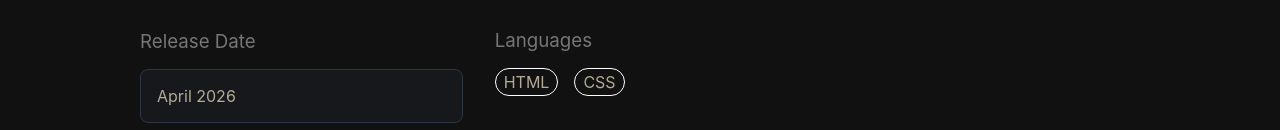
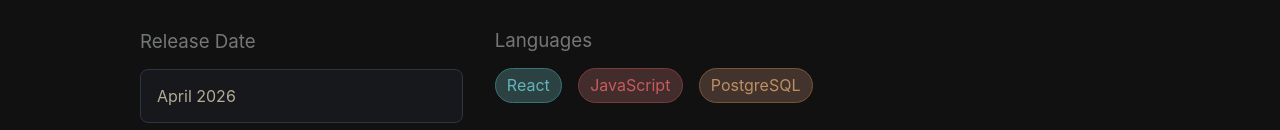
Before and after one commit to aubreymae/swe-portfolio, a React (Create React App) app: page /works in a window 1280 px wide. Shown: the part 445-575 px from the top of the page. Built offline with nearby package versions, Linux system fonts and the light colour scheme; a web font is replaced by a local one.

Commit message:
Added color-coding for languages section in selected works

```diff
--- /dev/null
+++ b/src/data/languages.ts
@@ -0,0 +1,76 @@
+export type LanguageKey =
+  | "html"
+  | "css"
+  | "javascript"
+  | "typescript"
+  | "react"
+  | "postgresql"
+  | "express api";
+
+type LanguageStyle = {
+  label: string;
+  colors: {
+    bg: string;
+    border: string;
+    text: string;
+  };
+};
+
+export const LANGUAGE_MAP: Record<LanguageKey, LanguageStyle> = {
+  html: {
+    label: "HTML",
+    colors: {
+      bg: "#2C4233",
+      border: "#31672E",
+      text: "#75B68A",
+    },
+  },
+  css: {
+    label: "CSS",
+    colors: {
+      bg: "#42422C",
+      border: "#73732F",
+      text: "#B2B647",
+    },
+  },
+  javascript: {
+    label: "JavaScript",
+    colors: {
+      bg: "#422C2C",
+      border: "#7D3939",
+      text: "#C85B5B",
+    },
+  },
+  typescript: {
+    label: "TypeScript",
+    colors: {
+      bg: "#3F2C42",
+      border: "#6E3777",
+      text: "#B163BD",
+    },
+  },
+  react: {
+    label: "React",
+    colors: {
+      bg: "#2C4142",
+      border: "#377477",
+      text: "#63B3BD",
+    },
+  },
+  postgresql: {
+    label: "PostgreSQL",
+    colors: {
+      bg: "#42342C",
+      border: "#775537",
+      text: "#BD8F63",
+    },
+  },
+  "express api": {
+    label: "Express API",
+    colors: {
+      bg: "#2c4241",
+      border: "#377777",
+      text: "#63b8bd",
+    },
+  },
+};
--- a/src/data/selected-works.ts
+++ b/src/data/selected-works.ts
@@ -1,3 +1,5 @@
+import type { LanguageKey } from "./languages";
+
 export type Work = {
   id: string;
   title: string;
@@ -5,7 +7,7 @@
   description: string;
   image: string;
   repo_url: string;
-  languages: string[];
+  languages: LanguageKey[];
   challenges: string;
   outcomes: string;
 };
@@ -19,7 +21,7 @@
       "Lorem ipsum dolor sit amet, consectetur adipiscing elit, sed do eiusmod tempor incididunt ut labore et dolore magna aliqua.",
     image: "..",
     repo_url: "..",
-    languages: ["HTML", "CSS"],
+    languages: ["react", "javascript", "postgresql"],
     challenges:
       "Lorem ipsum dolor sit amet, consectetur adipiscing elit, sed do eiusmod tempor incididunt ut labore et dolore magna aliqua.",
     outcomes:
@@ -33,7 +35,7 @@
       "Lorem ipsum dolor sit amet, consectetur adipiscing elit, sed do eiusmod tempor incididunt ut labore et dolore magna aliqua.",
     image: "..",
     repo_url: "..",
-    languages: ["HTML", "CSS"],
+    languages: ["html", "css", "javascript", "express api"],
     challenges:
       "Lorem ipsum dolor sit amet, consectetur adipiscing elit, sed do eiusmod tempor incididunt ut labore et dolore magna aliqua.",
     outcomes:
--- a/src/index.css
+++ b/src/index.css
@@ -27,6 +27,7 @@
 
   --btn-padding-xs: 3px 5px;
   --btn-padding-sm: 0.2em 0.5em;
+  --btn-padding-md: 0.4em 0.7em;
 
   --border-radius-sm: 8px;
 }
--- a/src/pages/Works/WorksView.css
+++ b/src/pages/Works/WorksView.css
@@ -14,16 +14,11 @@
 }
 
 /* Programming Languages */
-.language-container {
+.language-container ul {
   display: flex;
   flex-direction: row;
   gap: var(--gap-sm);
-}
-
-.lang-bubble {
-  padding: var(--btn-padding-sm);
-  border: solid 1px white;
-  border-radius: 50vh;
+  list-style-type: none;
 }
 
 /* Mobile Responsiveness */
--- a/src/pages/Works/WorksView.tsx
+++ b/src/pages/Works/WorksView.tsx
@@ -3,6 +3,7 @@
 
 import WorksList from "../../components/WorksList/WorksList";
 import "./WorksView.css";
+import { LANGUAGE_MAP } from "../../data/languages";
 
 export default function WorksView() {
   const [selectedWork, setSelectedWork] = useState<Work | null>(works[0]);
@@ -73,11 +74,26 @@
           <div className="info-wrapper">
             <h3>Languages</h3>
             <div className="language-container">
-              {selectedWork?.languages.map((lang) => (
-                <p key={lang} className="lang-bubble">
-                  {lang}
-                </p>
-              ))}
+              <ul>
+                {selectedWork?.languages.map((langKey) => {
+                  const lang = LANGUAGE_MAP[langKey];
+
+                  return (
+                    <li
+                      key={langKey}
+                      style={{
+                        backgroundColor: lang.colors.bg,
+                        border: `solid 1px ${lang.colors.border}`,
+                        color: lang.colors.text,
+                        padding: "var(--btn-padding-md)",
+                        borderRadius: "50vh",
+                      }}
+                    >
+                      {lang.label}
+                    </li>
+                  );
+                })}
+              </ul>
             </div>
           </div>
           <div className="info-wrapper">
```
